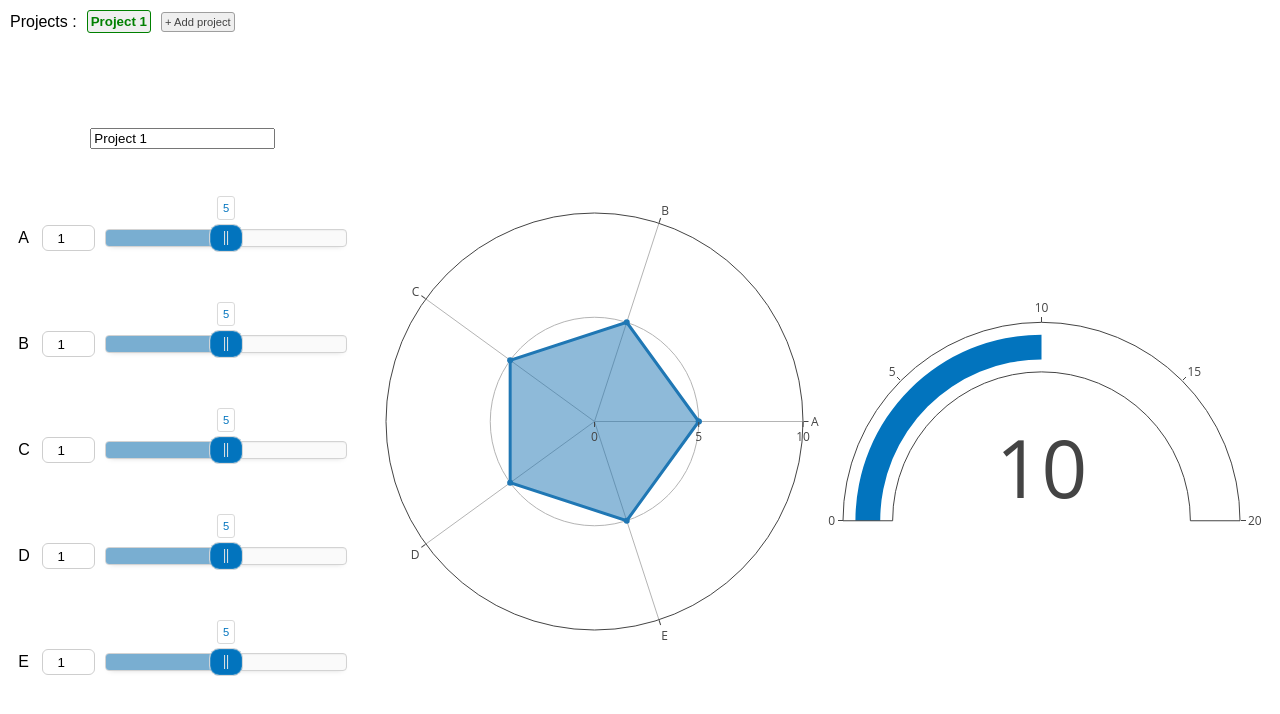
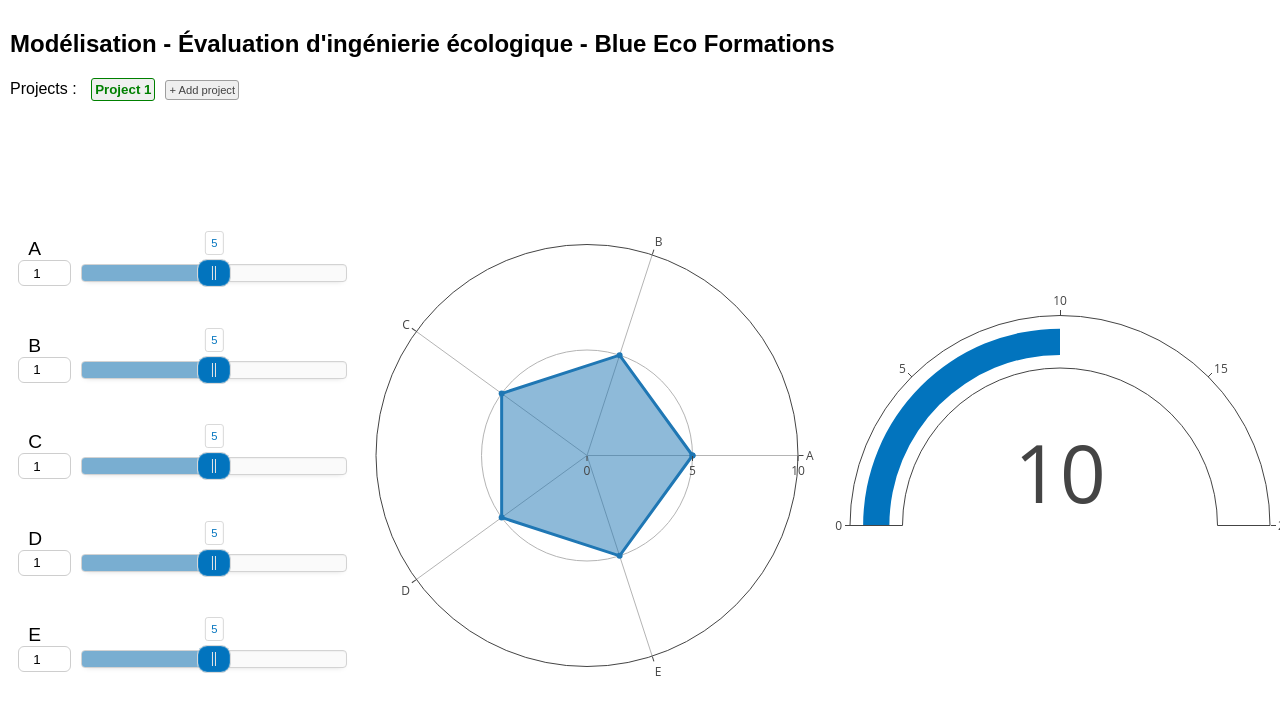
Before and after one commit to Tomansion/ecological_project_rating, a Vue app: page / in a window 1280 px wide. Shown: the top 714 px of the page. Built offline with nearby package versions, Linux system fonts and the light colour scheme.

Commit message:
Job well done

```diff
--- a/src/components/CoefPicker.vue
+++ b/src/components/CoefPicker.vue
@@ -1,15 +1,40 @@
 <template>
   <div id="CoefPicker">
-    <div id="projectName">
-      <input type="text" v-model="project.name"  @change="$emit('updateProjectName')" />
-    </div>
+    <!-- <div id="projectName">
+      <input
+        type="text"
+        v-model="project.name"
+        @change="$emit('updateProjectName')"
+      />
+    </div> -->
     <div id="criteriaList">
       <div
         class="criteria"
         v-for="(criteria, i) in criteriaList"
         v-bind:key="i"
       >
+        <span
+          class="criteriaName"
+          @click="
+            criteriaEdit[i] = true;
+            $forceUpdate();
+          "
+        >
+          <span v-if="!criteriaEdit[i]">
             {{ criteria.name }}
+          </span>
+          <span v-else>
+            <input
+              type="text"
+              v-model="criteria.name"
+              @change="
+                criteriaEdit[i] = false;
+                $forceUpdate();
+              "
+            />
+          </span>
+        </span>
+        <div class="criteriaControl">
           <input
             type="number"
             min="0"
@@ -19,6 +44,7 @@
             @input="(v) => updateCoef(i)"
           />
           <div class=".slider-styled slider-round" :id="'slider_' + i" />
+        </div>
       </div>
     </div>
   </div>
@@ -35,7 +61,8 @@ export default {
   },
   data() {
     return {
-      criteriaCoef: [1, 1, 1, 1, 1],
+      criteriaCoef: Array(this.criteriaList.length).fill(1),
+      criteriaEdit: Array(this.criteriaList.length).fill(false),
     };
   },
   mounted() {
@@ -110,18 +137,26 @@ export default {
   grid-template-rows: repeat(nbCriteria, minmax(min-content, max-content));
   align-items: center;
 }
-.criteria {
+.criteriaName {
+  font-size: 1.2em;
+  padding: 10px;
+  cursor: pointer;
+}
+.criteria input {
+  width: 90px;
+}
+.criteriaControl {
   display: grid;
-  grid-template-columns: 1fr 2fr 10fr;
+  grid-template-columns: 1fr 10fr;
   align-items: center;
 }
 
-.criteria input ::-webkit-inner-spin-button,
-.criteria input ::-webkit-outer-spin-button {
+.criteriaControl input ::-webkit-inner-spin-button,
+.criteriaControl input ::-webkit-outer-spin-button {
   opacity: 1;
 }
 
-.criteria input {
+.criteriaControl input {
   width: 35px;
   height: 22px;
   margin-right: 10px;
@@ -130,7 +165,7 @@ export default {
   border-radius: 6px;
 }
 
-.criteria input:focus {
+.criteriaControl input:focus {
   outline: 0;
 }
 </style>
--- a/src/components/GaugeChart.vue
+++ b/src/components/GaugeChart.vue
@@ -30,12 +30,13 @@ export default {
 
       const layout = {
         margin: {
-          l: 20,
-          r: 40,
-          b: 20,
-          t: 20,
+          l: 27,
+          r: 10,
+          b: 80,
+          t: 10,
           pad: 0,
         },
+        showlegend: false,
       };
 
       const maxScore =
--- a/src/components/ProjectPicker.vue
+++ b/src/components/ProjectPicker.vue
@@ -1,5 +1,9 @@
 <template>
   <div id="ProjectPicker">
+    <h2>
+      Modélisation - Évaluation d'ingénierie écologique - Blue Eco Formations
+    </h2>
+    <span>
       Projects :
       <button
         :class="'project' + (i == selectedProjectNb ? ' selected' : '')"
@@ -12,10 +16,11 @@
       <button
         id="addProject"
         v-if="projects.length < maxProjectNumber"
-      @click="newProjectModal = true"
+        @click="addProjectBtn"
       >
         + Add project
       </button>
+    </span>
 
     <!-- project name modal -->
     <div id="myModal" class="modal" v-show="newProjectModal">
@@ -46,6 +51,12 @@ export default {
     selectedProjectNb: { type: Number, required: true },
   },
   methods: {
+    addProjectBtn() {
+      this.newProjectModal = true;
+      this.$nextTick(() => {
+        this.$refs.projectNameInput.focus();
+      });
+    },
     addProject() {
       if (this.newProjectName.replace(/\s/g, "").length === 0)
         this.newProjectName = "Project " + (this.projects.length + 1);
@@ -56,7 +67,6 @@ export default {
   watch: {
     newProjectModal() {
       this.newProjectName = "Project " + (this.projects.length + 1);
-      this.$refs.projectNameInput.focus();
     },
   },
 };
@@ -66,7 +76,8 @@ export default {
 #ProjectPicker {
   padding: 10px;
   display: flex;
-  align-items: center;
+  flex-direction: column;
+  align-items: flex-start;
 }
 button {
   padding: 3px;
--- a/src/components/RadarChart.vue
+++ b/src/components/RadarChart.vue
@@ -65,14 +65,13 @@ export default {
         },
 
         margin: {
-          l: 20,
-          r: 20,
+          l: 10,
+          r: 25,
           b: 20,
           t: 20,
           pad: 0,
         },
-
-        // showlegend: false,
+        legend: { orientation: "h" },
       };
 
       Plotly.react("RadarChart", data, layout, {
```
Also changed, not shown: 1 other file (tests, documents, lock files or other folders). Lines whose indentation alone changed are shown as unchanged.
